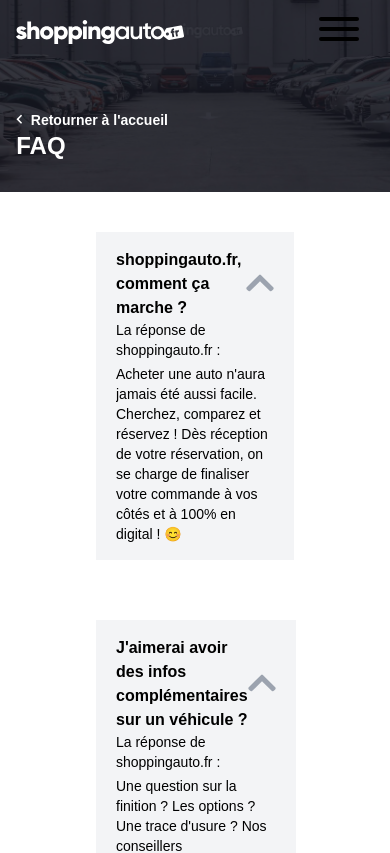
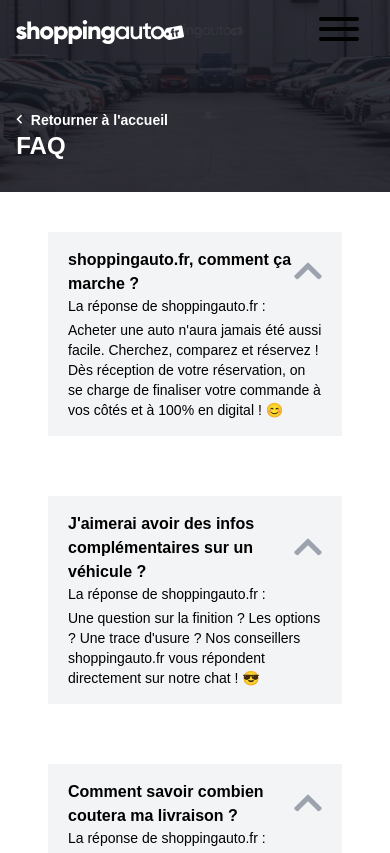
Before and after one commit to Darkheadbanger/my-faq-alternance, a Nuxt app: page / in a window 390 px wide. Shown: the top 853 px of the page. Built offline with nearby package versions, Linux system fonts and the light colour scheme; a web font is replaced by a local one.

Commit message:
hero-informations better on every devices

```diff
--- a/components/informations.vue
+++ b/components/informations.vue
@@ -1,7 +1,10 @@
 <template>
   <div>
     <div class="relative bg-white faq flex flex-wrap content-center">
-      <section id="faq" class="text-black mt-10 md:my container mx-24">
+      <section
+        id="faq"
+        class="text-black mt-10 md:my container sm:mx-10 mx-12 lg:mx-24"
+      >
         <!-- bg-ray f-9 on change -->
         <div
           class="
```
